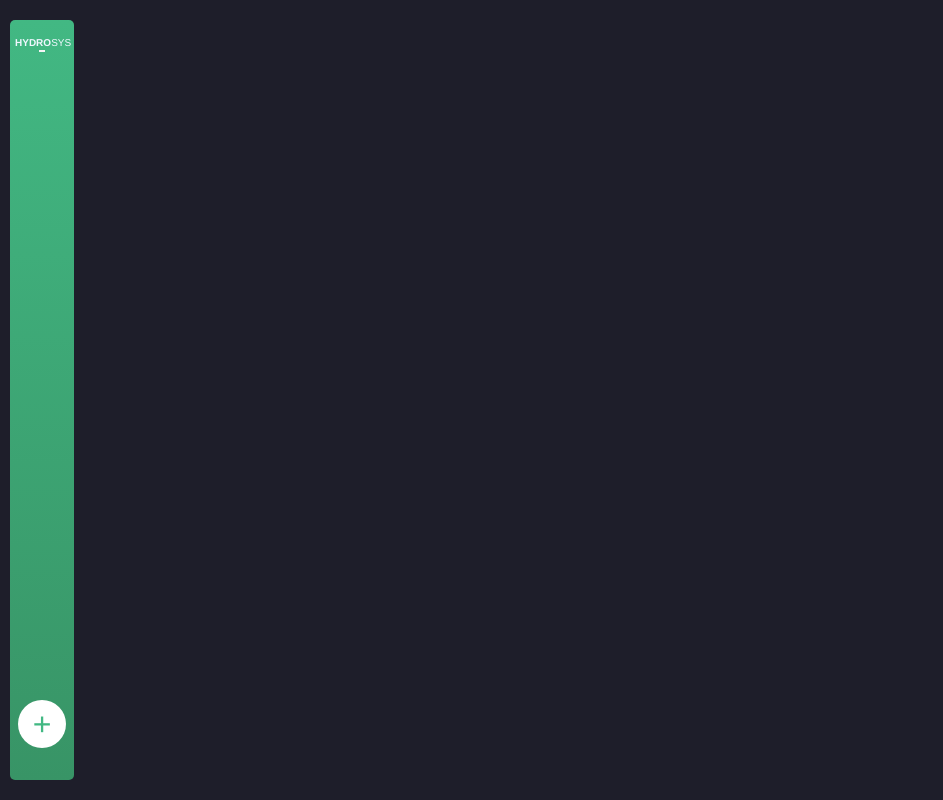
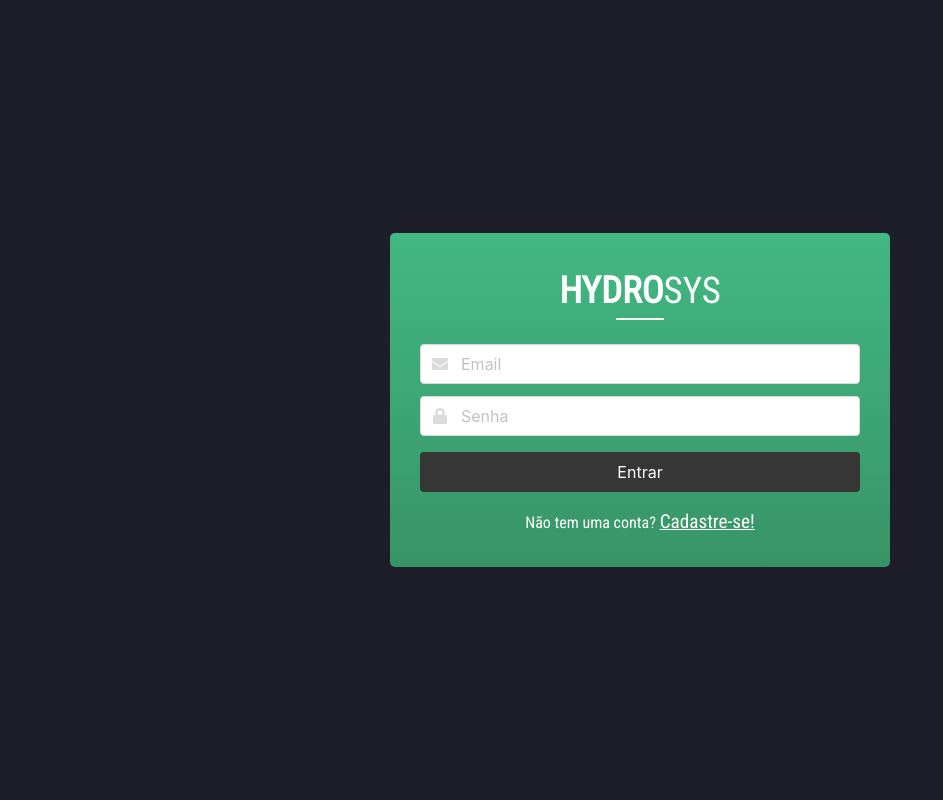
Before and after one commit to brvieira/hydrosys-frontend, a Vue app: page /#/ in a window 1280 px wide. Shown: the whole page, without its empty margins (0-943 px from the left). Built offline with nearby package versions, Linux system fonts and the light colour scheme; no server answers.

Commit message:
Inserindo login

```diff
--- a/config/dev.env.js
+++ b/config/dev.env.js
@@ -4,5 +4,5 @@ const prodEnv = require('./prod.env')
 
 module.exports = merge(prodEnv, {
   NODE_ENV: '"development"',
-  BACKEND: JSON.stringify('https://hydroapi.herokuapp.com')
+  BACKEND: JSON.stringify('http://localhost:3000')
 })
--- a/src/App.vue
+++ b/src/App.vue
@@ -1,6 +1,6 @@
 <template>
   <div id="app">
-    <sidebar/>
+    <sidebar v-if="!hide"/>
     <router-view/>
   </div>
 </template>
@@ -10,19 +10,25 @@ import sidebar from './components/SideBar'
 
 export default {
   name: 'App',
-  components: { sidebar }
+  components: { sidebar },
+  computed: {
+  hide () {
+    return this.$route.path === '/' || this.$route.path === '/register';
+  }
+}
 }
 </script>
 
 <style>
 @import '../node_modules/font-awesome/css/font-awesome.css';
 @import '../node_modules/bulma/css/bulma.css';
+@import url('https://fonts.googleapis.com/css?family=Roboto+Condensed');
 
 html {
   background: #1e1e2a;
 }
 #app {
-  font-family: 'Avenir', Helvetica, Arial, sans-serif;
+  font-family: 'Roboto Condensed', 'Avenir', Helvetica, Arial, sans-serif;
   -webkit-font-smoothing: antialiased;
   -moz-osx-font-smoothing: grayscale;
   text-align: center;
--- a/src/components/Chart.vue
+++ b/src/components/Chart.vue
@@ -103,7 +103,7 @@ export default {
   margin-top: 1.5rem;
   margin-bottom: 1.5rem;
   background: #27293d;
-  border-radius: 10px;
+  border-radius: 5px;
 }
 
 .header-area {
--- a/src/components/HistoryData.vue
+++ b/src/components/HistoryData.vue
@@ -23,24 +23,8 @@ export default {
         let self = this;
         self.loaded = false;
         let result = await api.getAllData();
-        let data = [];
 
-        for (let item of result) {
-          for (let metric in item) {
-            if (metric != "_id" && metric != "token" && metric != "data") {
-              if (!data.find(x => x.name == metric)) {
-                data.push({ name: metric, data: [] });
-              }
-              data
-                .find(x => x.name == metric)
-                .data.push({
-                  x: item.data,
-                  y: item[metric]
-                });
-            }
-          }
-        }
-        self.data = data;
+        self.data = result;
         self.loaded = true;
       } catch (error) {
         console.log(error);
--- /dev/null
+++ b/src/components/Login.vue
@@ -0,0 +1,88 @@
+<template>
+  <div class="container is-fullhd">
+    <div class="login-area">
+      <p class="title-text">
+        <b>HYDRO</b>SYS
+      </p>
+      <hr>
+      <div class="field">
+        <p class="control has-icons-left has-icons-right">
+          <input class="input" type="email" placeholder="Email">
+          <span class="icon is-small is-left">
+            <i class="fas fa-envelope"></i>
+          </span>
+        </p>
+      </div>
+      <div class="field">
+        <p class="control has-icons-left has-icons-right">
+          <input class="input" type="password" placeholder="Senha">
+          <span class="icon is-small is-left">
+            <i class="fas fa-lock"></i>
+          </span>
+        </p>
+      </div>
+      <div class="control">
+        <button class="button is-dark is-fullwidth">Entrar</button>
+      </div>
+      <p class="cadastro">
+        Não tem uma conta?
+        <a>Cadastre-se!</a>
+      </p>
+    </div>
+  </div>
+</template>
+<script>
+export default {};
+</script>
+<style scoped>
+.container {
+  display: flex;
+  height: 100vh;
+}
+
+.login-area {
+  margin: auto;
+  background: linear-gradient(0deg, #389466, #42b883);
+  width: 500px;
+  padding: 30px;
+  border-radius: 5px;
+}
+
+.login-area .title-text {
+  color: white;
+  font-size: 2.3rem;
+  margin-bottom: 0;
+}
+
+.login-area hr {
+  margin-top: 0;
+  width: 3rem;
+  margin-left: auto;
+  margin-right: auto;
+}
+
+.login-area .field .input:focus {
+    border-color: grey;
+    box-shadow: 0 0 0.125em grey;
+}
+
+.login-area .control .button {
+  margin-top: 1rem;
+
+}
+
+.login-area p.cadastro {
+  color: white;
+  margin-top: 1rem;
+}
+
+.login-area p.cadastro a {
+  color: white;
+  font-size: 1.2rem;
+  text-decoration: underline;
+}
+
+.login-area p.cadastro a:hover {
+  color: #1e1e2a;
+}
+</style>
--- a/src/components/SideBar.vue
+++ b/src/components/SideBar.vue
@@ -22,7 +22,7 @@ export default {
   position: fixed;
   height: 95%;
   width: 4rem;
-  background: linear-gradient(0deg,#389466,#42b883);;
+  background: linear-gradient(0deg,#389466,#42b883);
   top: calc(5vh / 2);
   transition: width 0.5s linear;
 }
--- a/src/router/index.js
+++ b/src/router/index.js
@@ -1,6 +1,7 @@
 import Vue from 'vue'
 import Router from 'vue-router'
-import HelloWorld from '@/components/HistoryData'
+import Login from '@/components/Login'
+import HistoryData from '@/components/HistoryData'
 
 Vue.use(Router)
 
@@ -8,8 +9,13 @@ export default new Router({
   routes: [
     {
       path: '/',
-      name: 'HelloWorld',
-      component: HelloWorld
+      name: 'Login',
+      component: Login
+    },
+    {
+      path: '/dashboard',
+      name: 'HistoryData',
+      component: HistoryData
     }
   ]
 })
```
